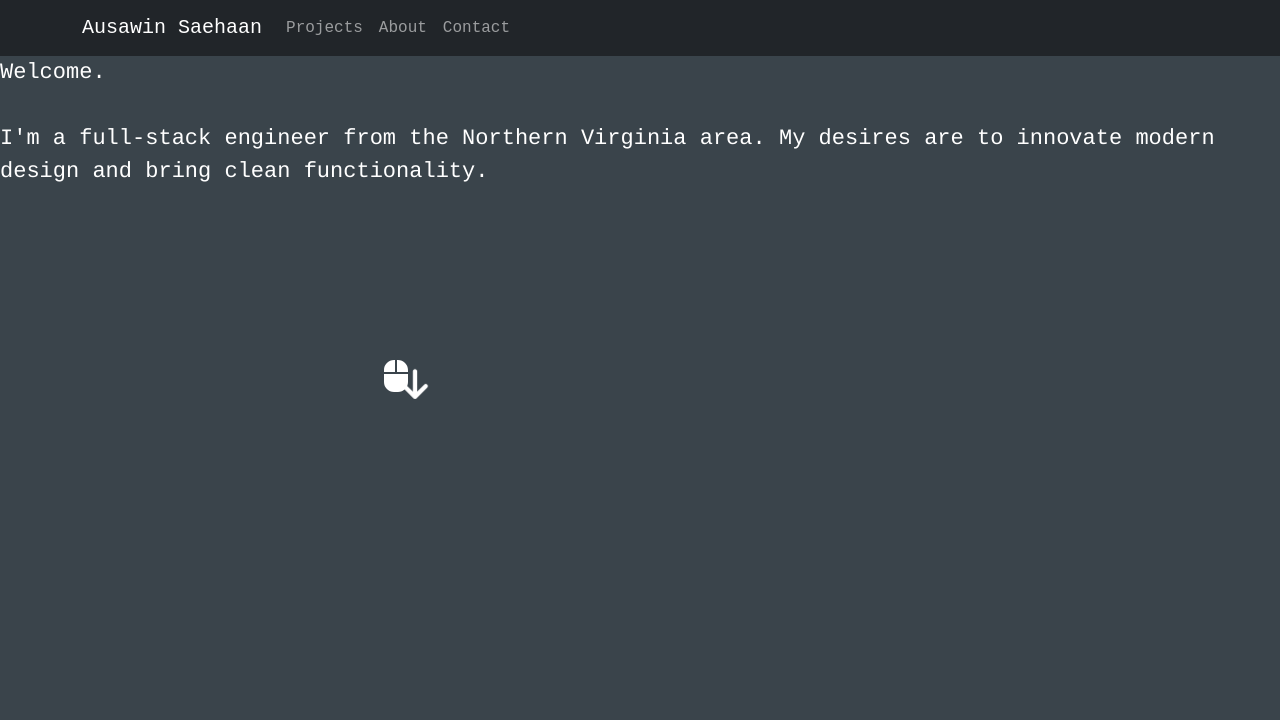
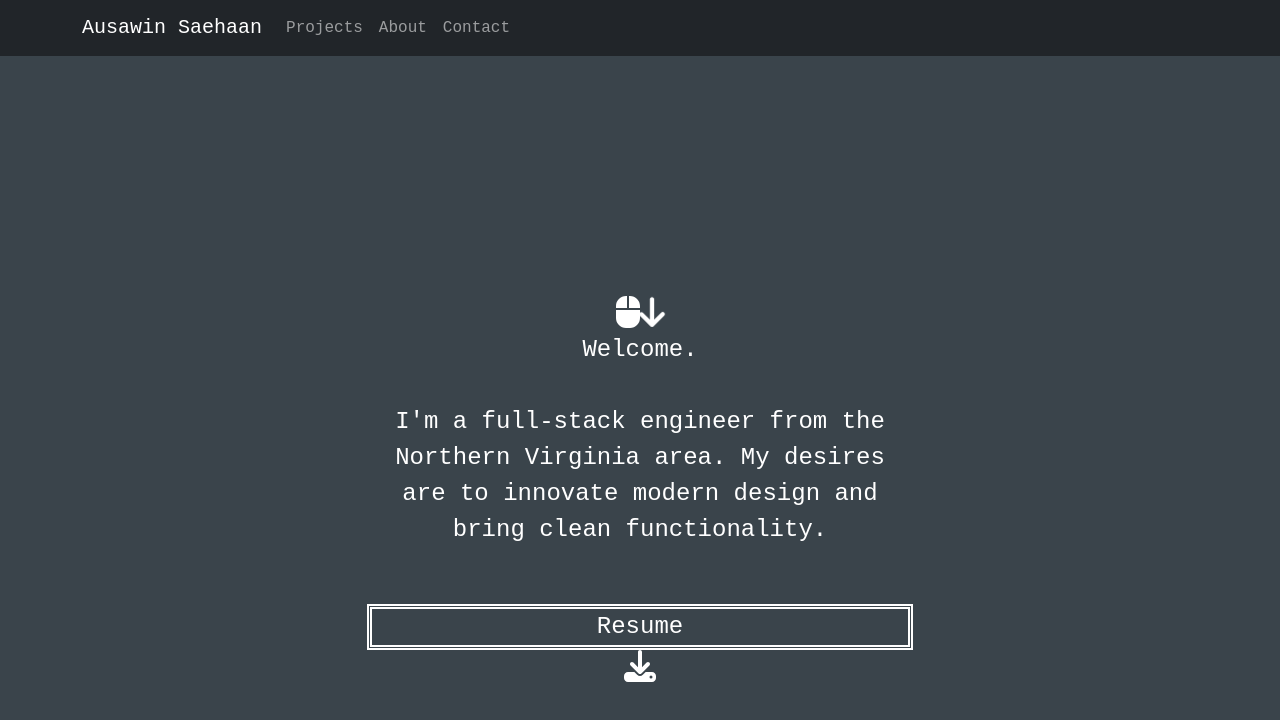
Before and after one commit to saehaana/html-css-prac, a React (Create React App) app: page / in a window 1280 px wide. Shown: the top 720 px of the page. Built offline with nearby package versions, Linux system fonts and the light colour scheme.

Commit message:
fixed welcome message layout and responsiveness

```diff
--- a/src/components/Home.js
+++ b/src/components/Home.js
@@ -12,8 +12,9 @@ const Home = () => {
     return (
     <>
     <Container className='home-container'>
-        <Row>
-            <Col className="message-box">
+        <Row className='message-box-row'>
+            <Col xs={12} className="message-box">
+                <div className='test'>
                 <motion.div
                 initial={{ opacity: 0 }}
                 animate={{ opacity: 1 }}
@@ -30,6 +31,32 @@ const Home = () => {
                 Welcome. <br></br> <br></br>
                 I'm a full-stack engineer from the Northern Virginia area. My desires are to innovate modern design and bring clean functionality.
                 </motion.p>
+                </div>
+            </Col>
+        </Row>
+        <Row className='resume-box-row'>
+            <Col xs={12} className='resume-box'>
+                <div className="test2">
+                <motion.div
+                className = "resume"
+                initial={{ opacity: 0 }}
+                animate={{ opacity: 1 }}
+                transition={{ duration: 1, delay: 1.5}}
+                >
+                Resume
+                </motion.div>
+                <motion.a
+                href="/Saehaan A. Resume.pdf"
+                target="_blank"
+                initial={{ opacity: 0 }}
+                animate={{ opacity: 1 }}
+                transition={{ duration: 1, delay: 1.5}}
+            >
+                <motion.div whileHover={{ scale: 1.2}} className='download'>
+                    <FontAwesomeIcon icon={faDownload} size="2x"/>
+                </motion.div>
+                </motion.a>
+                </div>
             </Col>
         </Row>
     {/*
--- a/src/stylesheets/Home.css
+++ b/src/stylesheets/Home.css
@@ -1,50 +1,34 @@
 .home-container{
     height:100vh;
+    text-align: center;
+}
+.message-box-row{
+    position: relative;
+    top: 30%;
+    display: flex;
+    justify-content: center;
 }
 .message-box{
+    position: relative;
+    width: 50%;
+}
+.message{
+    font-size: 1.5rem;
+}
+.resume-box-row{
+    position: relative;
+    top: 35%;
     display: flex;
     justify-content: center;
-    text-align: center;
 }
-.message{
-    position:absolute;
-    font-family: Courier;
-    font-size: 22px;
-    font-weight: lighter;
-    color: rgb(255, 255, 255);
-    text-align: left;
+.resume-box{
+    position: relative;
+    width: 50%;
 }
 .resume{
-    position: absolute;
-    bottom:0;
-    left:0;
-    font-family: Courier;
-    font-size: 30px;
-    font-weight: lighter;
-    color: rgb(255, 255, 255);
-    padding: 5px;
+    font-size: 1.5rem;
     border: 5px double white;
 }
-.resume a:link, a:visited, a:hover, a:active {
-    color: rgb(255, 255, 255);
-    text-decoration: none;
-}
-.download{
-    position:absolute;
-    bottom:0;
-    left:20%;
-    color: wheat;
-}
-#mouse{
-    position:absolute;
-    top:45%;
-    left:30%;
-    color: white;
-}
 #arrow-down{
-    position:absolute;
-    top:46%;
-    left:31.5%;
-    color: white;
     --fa-animation-duration: 3s;
 }
```
